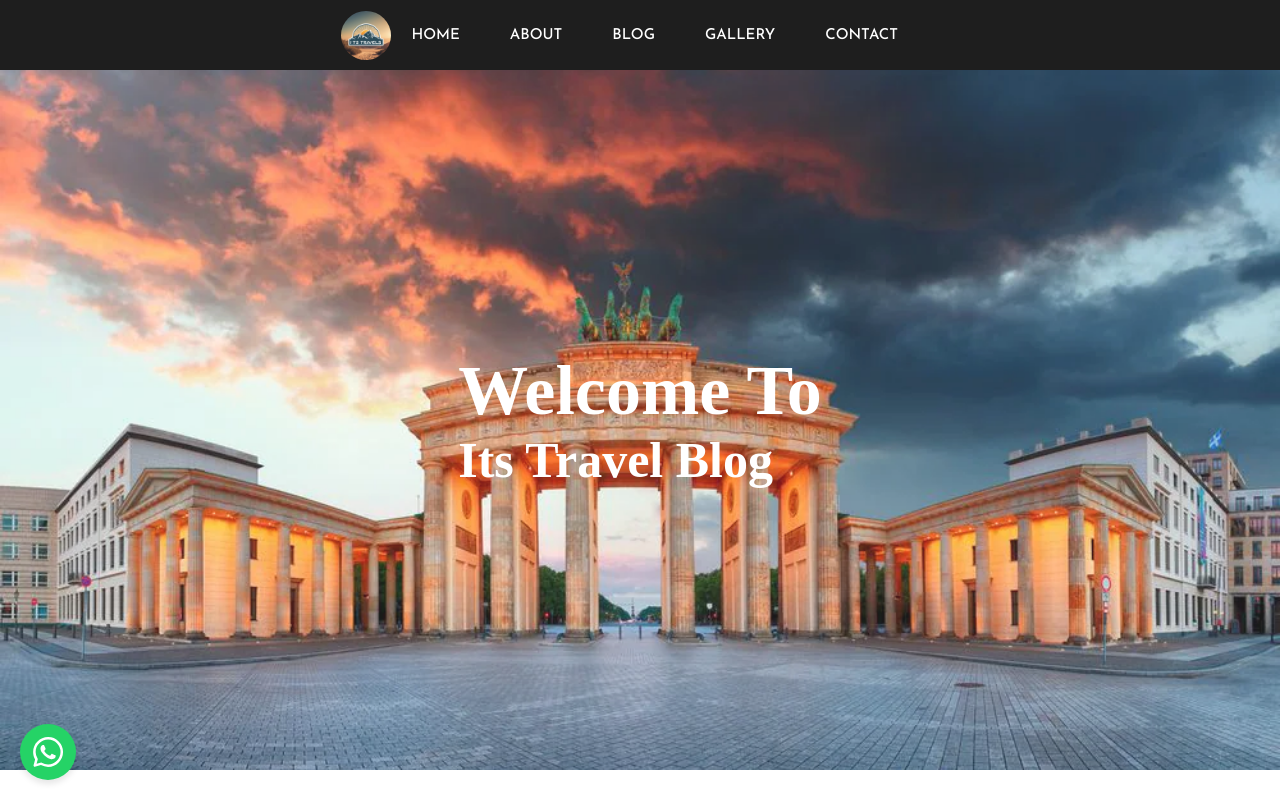
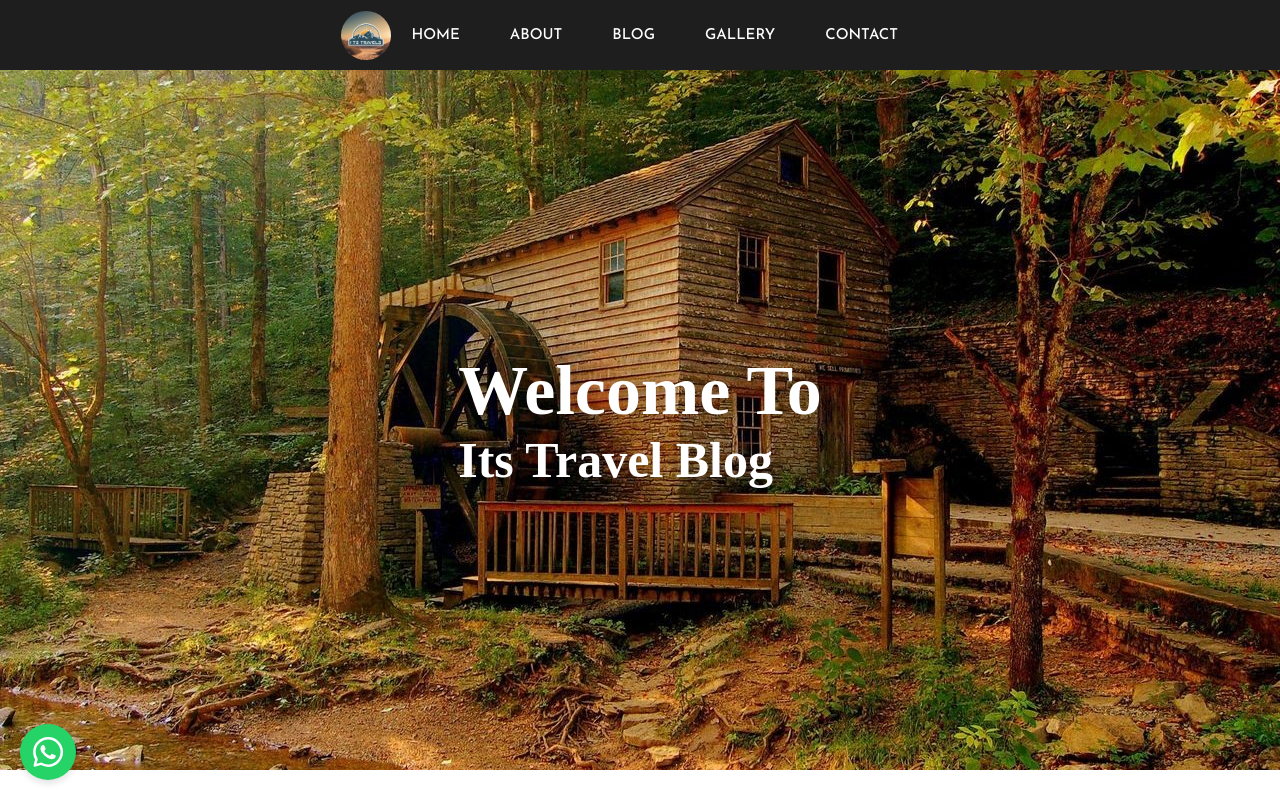
Before and after one commit to BlessingLuphahla/blog-app-ui, a React (Create React App) app: page / in a window 1280 px wide. Shown: the top 798 px of the page. Built offline with nearby package versions, Linux system fonts and the light colour scheme; no server answers.

Commit message:
misc updates

```diff
--- a/src/components/header/Header.jsx
+++ b/src/components/header/Header.jsx
@@ -1,5 +1,5 @@
 import "./header.css";
-import image from "../../images/hero-main-pic.webp";
+import image from "../../images/hero-main-pic.jpg";
 
 export default function Header() {
   return (
--- a/src/components/header/header.css
+++ b/src/components/header/header.css
@@ -14,7 +14,6 @@
   width: 100%;
   height: 700px;
   object-fit: cover;
-  opacity: 0.9;
 }
 
 .headerTitle {
--- a/src/pages/contact/Contact.jsx
+++ b/src/pages/contact/Contact.jsx
@@ -1,5 +1,5 @@
 import React from "react";
-import image from "../../images/hero-main-pic.webp";
+import image from "../../images/hero-main-pic.jpg";
 import "./contact.css";
 
 function Contact() {
--- a/src/pages/login/login.css
+++ b/src/pages/login/login.css
@@ -5,7 +5,7 @@
   align-items: center;
   justify-content: center;
   background: green,
-    url('../../images/hero-main-pic.webp');
+    url('../../images/hero-main-pic.jpg');
   background-size: cover;
   font-family: "Varela", sans-serif;
 }
```
Also changed, not shown: src/images/hero-main-pic.jpg.
